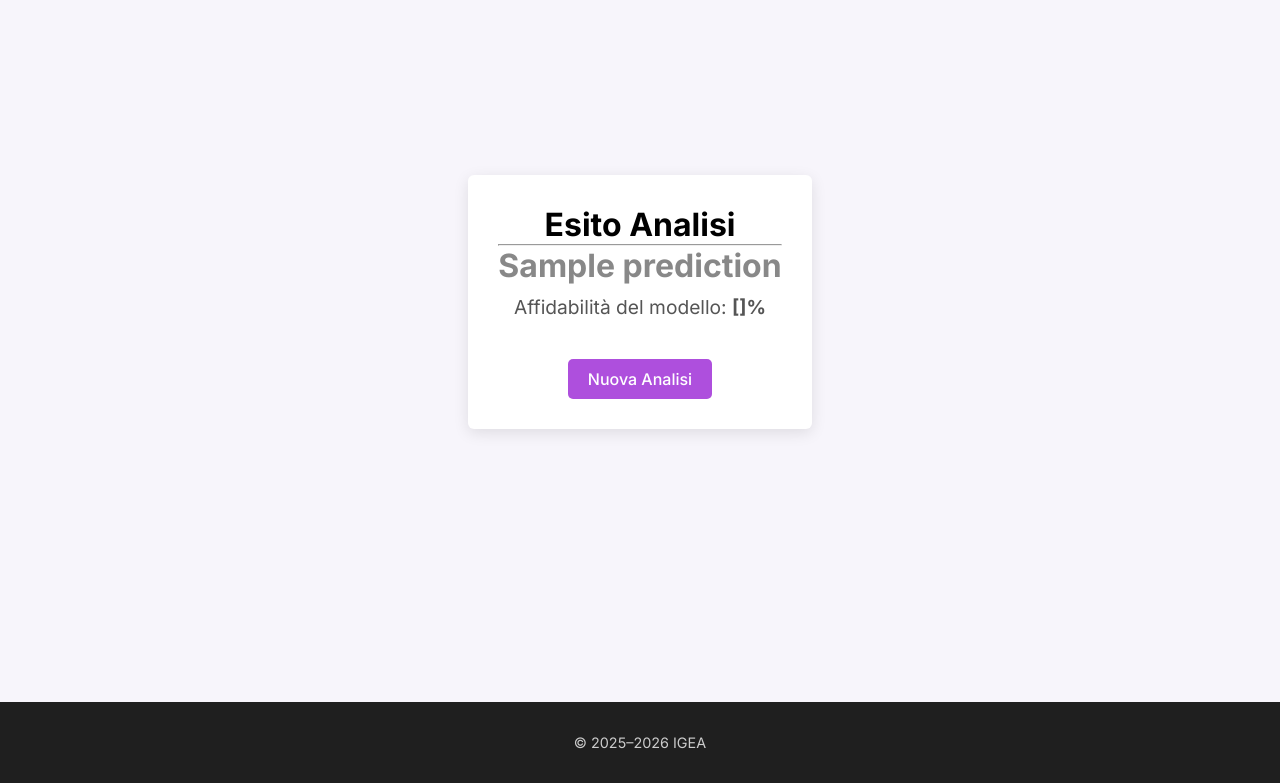
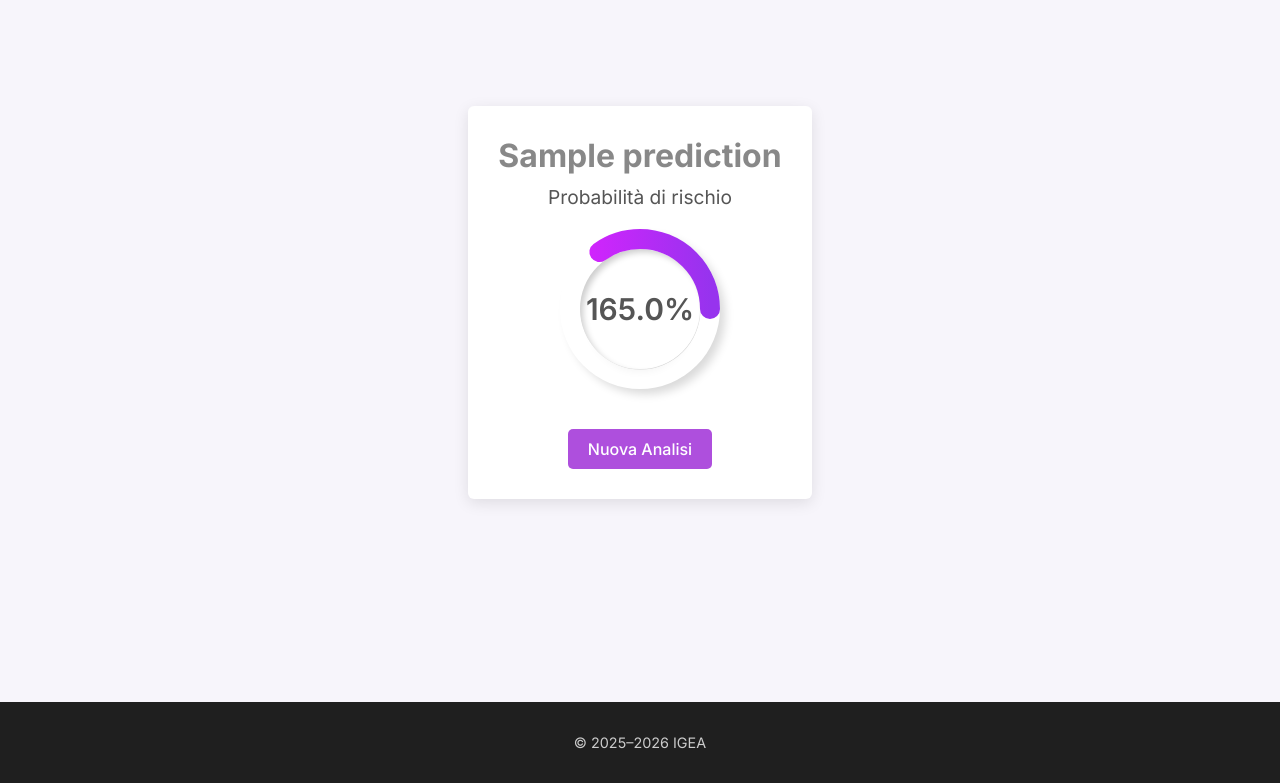
Before and after one commit to jupex69/IGEA, a Flask app: template sito/templates/risultato.html in a window 1280 px wide. Shown: the part 98-881 px from the top of the page. Run offline with Flask 3, Linux system fonts and the light colour scheme; the template is opened without the code that fills it: most values are stand-ins (such as "Sample title", 1, 10 or a date in 2020); some web fonts are replaced.

Commit message:
fix - app.py, risultato.css, risultato.html

```diff
--- a/sito/static/css/risultato.css
+++ b/sito/static/css/risultato.css
@@ -7,7 +7,7 @@
 
 .result-container {
     max-width: 600px;
-    margin: 50px auto;
+    margin: 20px;
     text-align: center;
     padding: 30px;
     border-radius: 6px;
@@ -18,7 +18,6 @@
 .prob-text { font-size: 1.2em; color: #555; }
 .btn-back {
     display: inline-block;
-    margin-top: 20px;
     padding: 10px 20px;
     background-color: var(--primary-color);
     color: white;
@@ -26,3 +25,53 @@
     border-radius: 5px;
 }
 .btn-back:hover { background-color: #8a3fb0; }
+
+.skill {
+    width: 160px;
+    height: 160px;
+    position: relative;
+    margin: 20px auto;
+}
+
+.outer {
+    height: 160px;
+    width: 160px;
+    padding: 20px;
+    box-shadow: 6px 6px 10px -1px rgba(0, 0, 0, 0.15),
+    -6px -6px 10px -1px rgba(255, 255, 255, 0.7);
+    border-radius: 50%;
+}
+
+.inner {
+    height: 120px;
+    width: 120px;
+    border-radius: 50%;
+    display: flex;
+    align-items: center;
+    justify-content: center;
+    box-shadow: inset 4px 4px 6px -1px rgba(0, 0, 0, 0.2),
+    inset -4px -4px 6px -1px rgba(255, 255, 255, 0.7),
+    -0.5px -0.5px 0px rgba(255, 255, 255, 1),
+    0.5px 0.5px 0px rgba(0, 0, 0, 0.15),
+    0px 12px 10px -10px rgba(0, 0, 0, 0.05);
+}
+
+#number {
+    font-weight: 600;
+    color: #555;
+    font-size: 30px;
+}
+
+circle {
+    fill: none;
+    stroke: url(#GradientColor);
+    stroke-width: 20px;
+    stroke-dasharray: 450;
+    stroke-dashoffset: 450;
+}
+
+svg {
+    position: absolute;
+    top: 0;
+    left: 0;
+}
--- a/sito/templates/risultato.html
+++ b/sito/templates/risultato.html
@@ -16,14 +16,35 @@
 <main>
     <div class="result">
         <div class="result-container">
-            <h1>Esito Analisi</h1>
-            <hr>
-
             <h2 class="prediction-title" style="color: {{ color }};">
                 {{ prediction }}
             </h2>
 
-            <p class="prob-text">Affidabilità del modello: <strong>{{ prob }}%</strong></p>
+            <p class="prob-text">Probabilità di rischio</p>
+
+            <div class="skill">
+                <div class="outer">
+                    <div class="inner">
+                        <div id="number">
+                            65%
+                        </div>
+                    </div>
+                </div>
+                <svg xmlns="http://www.w3.org/2000/svg"
+                     version="1.1" width="160px" height="160px">
+                    <defs>
+                        <lineargradient id="GradientColor">
+                            <stop offset="0%"
+                                  stop-color="#DA22FF">
+                            </stop>
+                            <stop offset="100%"
+                                  stop-color="#9733EE">
+                            </stop>
+                        </lineargradient>
+                    </defs>
+                    <circle id="progress-circle" cx="80" cy="80" r="70" stroke-linecap="round"></circle>
+                </svg>
+            </div>
 
             <br>
             <a href="/questionario" class="btn-back">Nuova Analisi</a>
@@ -33,5 +54,41 @@
 
 {% include 'partials/footer.html' %}
 
+<script>
+    let number = document.getElementById('number');
+    let circle = document.getElementById('progress-circle');
+
+    // Assicuriamoci che il valore da Flask sia letto come decimale
+    let target = parseFloat({{ prob }});
+
+    let counter = 0;
+
+    // NOTA: Questo valore deve essere identico al 'stroke-dasharray' nel tuo CSS.
+    // Se nel CSS hai messo 440, metti 440 anche qui. Se hai lasciato 450, lascia 450.
+    let circumference = 440;
+
+    // Velocità dell'animazione (più basso = più veloce)
+    // Abbassiamo a 10ms perché facendo passi piccoli ci mette più tempo
+    const interval = setInterval(() => {
+
+        // 1. Incremento: aggiungiamo 0.5 alla volta (puoi mettere 0.1 per più precisione)
+        counter += 0.5;
+
+        // 2. Controllo se abbiamo raggiunto o superato il target
+        if (counter >= target) {
+            counter = target; // Blocchiamo il valore al target esatto
+            clearInterval(interval); // Fermiamo l'animazione
+        }
+
+        // 3. Aggiornamento Testo: toFixed(1) mostra 1 decimale (es. "65.5%")
+        number.innerHTML = `${counter.toFixed(1)}%`;
+
+        // 4. Aggiornamento Cerchio
+        let offset = circumference - (circumference * counter / 100);
+        circle.style.strokeDashoffset = offset;
+
+    }, 20);
+</script>
+
 </body>
 </html>
--- a/src/app.py
+++ b/src/app.py
@@ -72,11 +72,11 @@ def predict():
         prob = model.predict_proba(input_df)[0][1]
 
         if prediction == 1 and prob >= 0.80:
-            msg = "Rischio Depressione Rilevato"
+            msg = "Contatta uno specialista"
             color = "#dc3545"
             tips = "Ti consigliamo di parlarne con uno specialista."
         else:
-            msg = "Nessun Rischio Rilevato"
+            msg = "Staij senza pensier bro"
             color = "#28a745"
             tips = "Continua così!"
 
```
